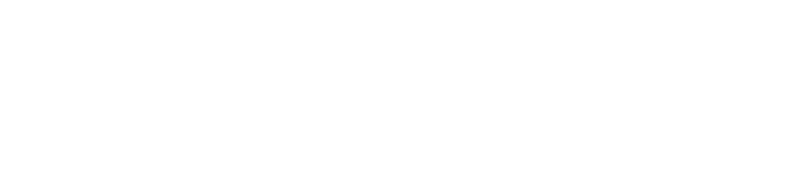
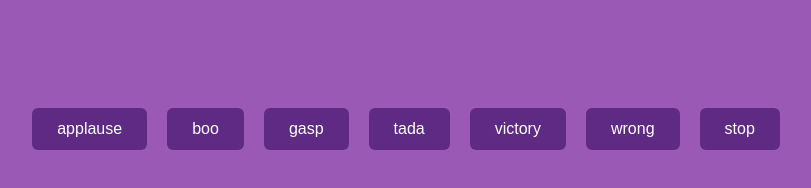
Before and after one commit to acciojob/Soundbar-ChennupalliTriveni, a website: page main.html in a window 1280 px wide. Shown: the whole page, without its empty margins (234-1045 px from the left). Drawn offline with Linux system fonts and the light colour scheme.

Commit message:
created a submission

```diff
--- a/main.html
+++ b/main.html
@@ -1,16 +1,22 @@
 <!DOCTYPE html>
-
 <html>
-
 <head>
 	<link rel="stylesheet" href="styles.css">
 </head>
 
 <body>
-	<!-- the entire body must be written by student -->
-    <script type="text/javascript" src="./script.js">
-</script>
 
+	<section id="buttons">
+		<button class="btn" data-sound="applause">applause</button>
+		<button class="btn" data-sound="boo">boo</button>
+		<button class="btn" data-sound="gasp">gasp</button>
+		<button class="btn" data-sound="tada">tada</button>
+		<button class="btn" data-sound="victory">victory</button>
+		<button class="btn" data-sound="wrong">wrong</button>
+
+		<button class="stop">stop</button>
+	</section>
+
+	<script src="script.js"></script>
 </body>
-
 </html>
--- a/script.js
+++ b/script.js
@@ -1 +1,29 @@
-//your JS code here. If required.
+// All sound names
+const sounds = ["applause", "boo", "gasp", "tada", "victory", "wrong"];
+
+// Create audio objects
+const audioMap = {};
+
+sounds.forEach(sound => {
+    audioMap[sound] = new Audio(`./sounds/${sound}.mp3`);
+});
+
+// Play selected sound
+document.querySelectorAll(".btn").forEach(btn => {
+    btn.addEventListener("click", () => {
+        stopAllSounds();
+        const soundName = btn.dataset.sound;
+        audioMap[soundName].play();
+    });
+});
+
+// Stop button
+document.querySelector(".stop").addEventListener("click", stopAllSounds);
+
+// Function to stop all sounds
+function stopAllSounds() {
+    sounds.forEach(sound => {
+        audioMap[sound].pause();
+        audioMap[sound].currentTime = 0;
+    });
+}
--- a/styles.css
+++ b/styles.css
@@ -1 +1,26 @@
-/*  your css code here. If applicable */
+body {
+    background: #9b59b6;
+    font-family: sans-serif;
+    display: flex;
+    justify-content: center;
+    padding-top: 100px;
+}
+
+#buttons {
+    display: flex;
+    gap: 20px;
+}
+
+.btn, .stop {
+    background: #5e2a84;
+    padding: 12px 25px;
+    border: none;
+    color: #fff;
+    font-size: 16px;
+    border-radius: 6px;
+    cursor: pointer;
+}
+
+.btn:hover, .stop:hover {
+    opacity: 0.8;
+}
```
